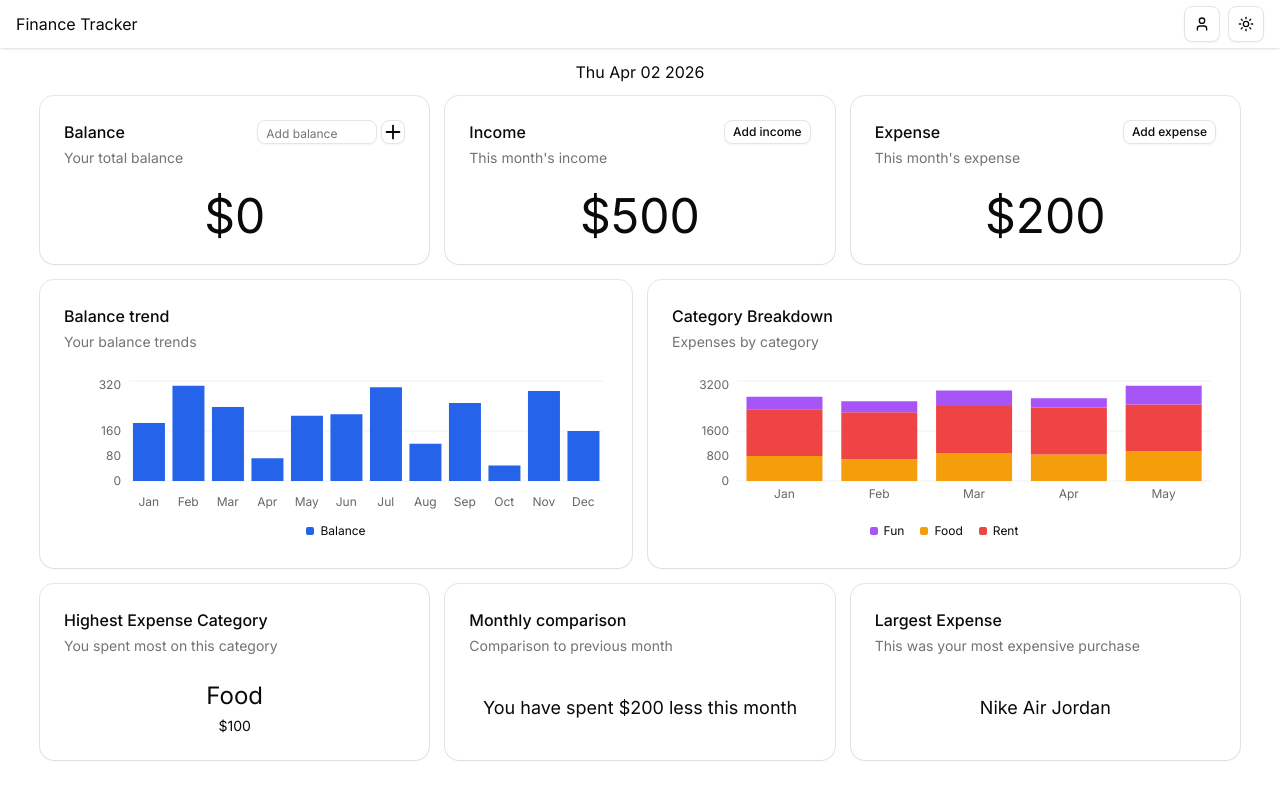
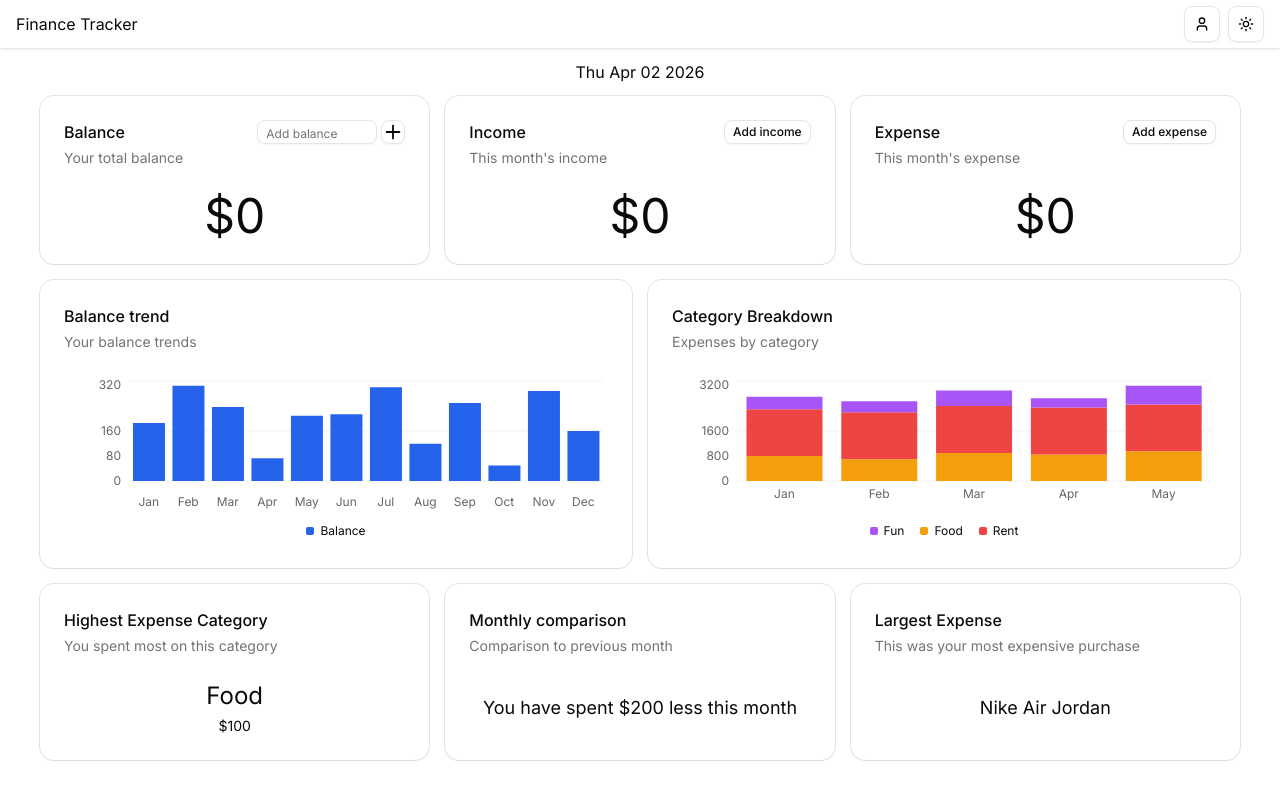
Before and after one commit to darshan03s/finance_tracker, a Next.js app: page / in a window 1280 px wide. Shown: the top 800 px of the page. Built offline with nearby package versions, Linux system fonts and the light colour scheme.

Commit message:
refactor: extract monthly totals logic into finance-utils and update components to use props

```diff
--- a/components/main.tsx
+++ b/components/main.tsx
@@ -20,8 +20,9 @@ import { LOCALSTORAGE_KEY } from '@/lib/constants';
 import { defaultFinanceData, FinanceData, useFinanceStore } from '@/stores/finance-store';
 import AddIncomeDialog from './add-income-dialog';
 import AddExpenseDialog from './add-expense-dialog';
+import { getMonthlyTotals } from '@/lib/finance-utils';
 
-const IncomeCard = () => {
+const IncomeCard = ({ income }: { income: number }) => {
   const [open, setOpen] = useState(false);
 
   return (
@@ -44,7 +45,7 @@ const IncomeCard = () => {
           </CardAction>
         </CardHeader>
         <CardContent className="flex items-center justify-center text-5xl h-full w-full">
-          <p>$500</p>
+          <p>${income}</p>
         </CardContent>
       </Card>
       <AddIncomeDialog open={open} setOpen={setOpen} />
@@ -52,7 +53,7 @@ const IncomeCard = () => {
   );
 };
 
-const ExpenseCard = () => {
+const ExpenseCard = ({ expense }: { expense: number }) => {
   const [open, setOpen] = useState(false);
 
   return (
@@ -75,7 +76,7 @@ const ExpenseCard = () => {
           </CardAction>
         </CardHeader>
         <CardContent className="flex items-center justify-center text-5xl h-full w-full">
-          <p>$200</p>
+          <p>${expense}</p>
         </CardContent>
       </Card>
       <AddExpenseDialog open={open} setOpen={setOpen} />
@@ -150,14 +151,18 @@ const Main = () => {
     init();
   }, []);
 
+  const transactions = useFinanceStore((s) => s.transactions);
+
+  const monthlyTotals = getMonthlyTotals(transactions);
+
   return (
     <main className="pb-4">
       <div className="h-10 flex items-center justify-center py-6">{new Date().toDateString()}</div>
       <div className="space-y-4">
         <div className="balance-income-expense grid grid-cols-1 sm:grid-cols-3 gap-4 px-10">
           <BalanceCard />
-          <IncomeCard />
-          <ExpenseCard />
+          <IncomeCard income={monthlyTotals.income} />
+          <ExpenseCard expense={monthlyTotals.expense} />
         </div>
 
         <div className="charts grid grid-cols-1 sm:grid-cols-2 px-10 gap-4">
@@ -184,7 +189,7 @@ const Main = () => {
               <Filter />
             </Button>
           </div>
-          <Transactions />
+          <Transactions transactions={transactions} />
         </div>
       </div>
     </main>
--- a/components/transactions.tsx
+++ b/components/transactions.tsx
@@ -7,11 +7,9 @@ import {
   TableRow
 } from '@/components/ui/table';
 import { capitalize } from '@/lib/utils';
-import { useFinanceStore } from '@/stores/finance-store';
+import { Transaction } from '@/types';
 
-const Transactions = () => {
-  const { transactions } = useFinanceStore();
-
+const Transactions = ({ transactions }: { transactions: Transaction[] }) => {
   return (
     <Table>
       <TableHeader>
--- /dev/null
+++ b/lib/finance-utils.ts
@@ -0,0 +1,29 @@
+import { MonthlyTotals, Transaction } from '@/types';
+
+export function getMonthlyTotals(
+  transactions: Transaction[],
+  referenceDate: Date = new Date()
+): MonthlyTotals {
+  const month = referenceDate.getMonth();
+  const year = referenceDate.getFullYear();
+
+  let income = 0;
+  let expense = 0;
+
+  for (const txn of transactions) {
+    const d = new Date(txn.date);
+
+    if (d.getMonth() !== month || d.getFullYear() !== year) continue;
+
+    if (txn.type === 'income') {
+      income += txn.amount;
+    } else {
+      expense += txn.amount;
+    }
+  }
+
+  return {
+    income,
+    expense
+  };
+}
--- a/types/index.ts
+++ b/types/index.ts
@@ -12,3 +12,8 @@ export type ExpenseCategory = 'food' | 'rent' | 'entertainment';
 export type IncomeCategory = 'salaray' | 'freelance';
 
 export type Category = IncomeCategory | ExpenseCategory;
+
+export type MonthlyTotals = {
+  income: number;
+  expense: number;
+};
```
